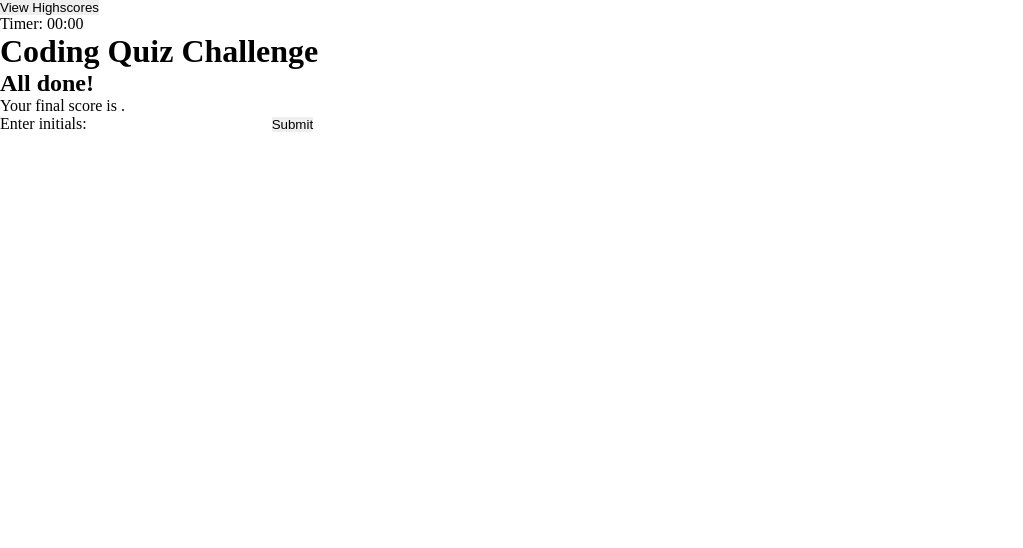
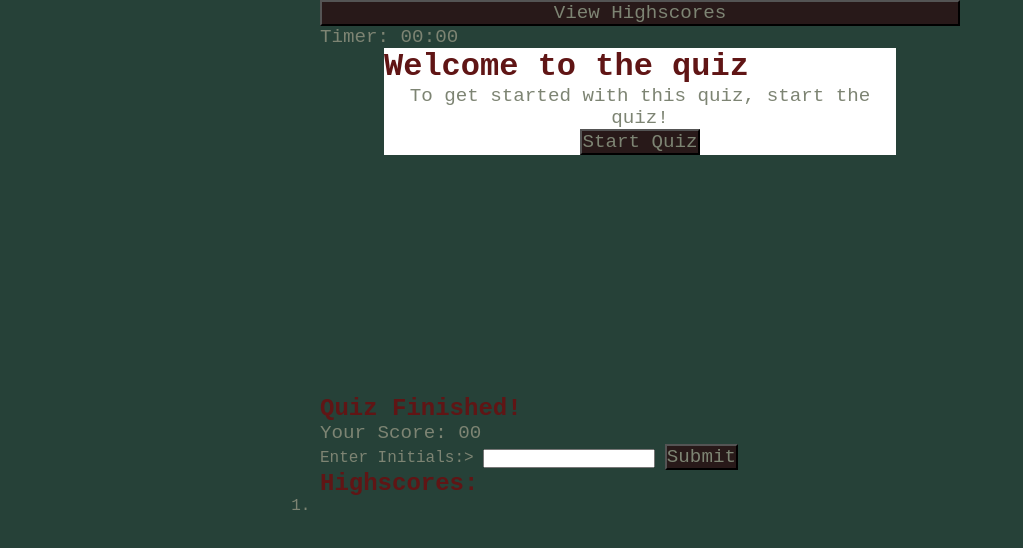
Before and after one commit to 01magdalenawild/04-code-maker, a plain HTML site: page index.html in a window 1280 px wide. Shown: the whole page, without its empty margins (0-1023 px from the left). Drawn offline with Linux system fonts and the light colour scheme.

Commit message:
added a clickable button

```diff
--- a/css/style.css
+++ b/css/style.css
@@ -4,11 +4,82 @@
     padding: 0;
     box-sizing: border-box;
 
-border: 1px red;
+/* elemenet for font*/
+font-family: 'Courier New', Courier, monospace;
+color: rgb(125, 132, 115);
+}
+body{
+background-color: rgb(69, 13, 13);
+overflow: hidden;
 }
 
+p{
 
+font-size: 1.2em;
+}
+
+button{
+    outline: none;
+    background-color: rgb(40, 25, 25);
+
+    font-size: 1.2em;
+    }
+h1,h2{
+    color: rgb(96, 21, 21);
+}
+/* outer-container portion*/
 
 .outer-container{
     padding: 10px;
+    height: 100vh;
+    display: flex;
+    flex-direction: column;
+    justify-content: start;
 }
+
+/* top-bar portion*/
+ .top-bar p{
+    float: right;
+ }
+
+ /*inner container portion*/
+.inner-container {
+    background: rgb(38, 65, 56);
+    height: 100%;
+    width: 50%;
+    margin:0 auto;
+    display: flex;
+    flex-direction: column;
+    justify-content: center;
+ }
+
+ /*header quiz intro portion*/
+ .quiz-Intro{
+    margin-bottom: 30vh;
+    margin-left: 10%;
+    margin-right: 10%;
+    background-color: white;
+ }
+ .quiz-Intro p{
+    text-align: center;
+ }
+ .quiz-Intro button{
+    display: block;
+    margin: 0 auto;
+ }
+
+ main{
+    display: block;
+ }
+
+.question-screen {
+   display: none;
+}
+
+.quiz-finish-screen{
+   display: none;
+}
+
+.highscore-scree{
+   display: block;
+}
--- a/index.html
+++ b/index.html
@@ -1,9 +1,10 @@
+<!DOCTYPE html>
 <html lang="en-us">
+
     <head>
-        <meta charset="UTF-8" />
-        <meta name="viewport" content="width=device-width, initial-scale=1.0" />
-        <meta http-equiv="X-UA-Compatible" content="ie=edge" />
-        <title>Coding Web Quiz</title>
+        <title>Code Quiz</title>
+        <meta charset="UTF-8"/>
+        <meta name="viewport" content="width=device-width, initial-scale=-1" />
         <link rel="stylesheet" href="css/reset.css" />
         <link rel="stylesheet" href="css/style.css">
     </head>
@@ -14,39 +15,58 @@
             the scores if they want to -->
         </div>
         <div class="outter container"></div>
-        <div class="top bar"></div>
+
+
+        <div class="top-bar"></div>
                 <button>  View Highscores </button>
-        <div>
-            <!-- span with your timer in it -->
-            <p>Timer: 00:00</p>
+                    <p>Timer: 00:00</p>
         </div>
 
-        <div class="wrapper">
+        <body class="inner-container">
             <div id="start-screen" class="start">
-                <h1>Coding Quiz Challenge</h1>
-                <!-- p tag with a little intro about the quiz -->
+                <header class="quiz-Intro">
+                <h1>Welcome to the quiz</h1>
+                <p>To get started with this quiz, start the quiz!</p>
+                    <button>Start Quiz</button>
+                </header>
+                <!-- start button -->
+                <main>
+            <section class="question-screen">
+                <h2>Question Here</h2>
+                <ul>
+                    <li><button>Answer 1</button></li>
+                    <li><button>Answer 1</button></li>
+                    <li><button>Answer 1</button></li>
+                    <li><button>Answer 1</button></li>
+                </ul>
+                </section>
 
-                <!-- start button -->
+    <section class="quiz-ending">
+            <h2>Quiz Finished!</h2>
+            <p>Your Score: 00</p>
+    <div>
+        <label for="">Enter Initials:</label>>
+        <input type="text">
+        <button>Submit</button>
+        </div>
+        </section>
+
+        <section class="highscores-screen">
+            <h2>Highscores:</h2>
+            <ol>
+                <li></li>
+
+            </ol>
+
+
+        </section>
+
+
+
+
+
+
+                </main>
             </div>
-
-            <div id="questions" class="hide">
-                <h2 id="question-title"></h2>
-                <div id="choices" class="choices"></div>
-            </div>
-
-            <div id="end-screen" class="hide">
-                <h2>All done!</h2>
-                <p>Your final score is <span id="final-score"></span>.</p>
-                <p>
-                    Enter initials: <input type="text" id="initials" max="3" />
-                    <button id="submit">Submit</button>
-                </p>
-            </div>
-
-            <div id="feedback" class="feedback hide"></div>
-        </div>
-
-        <script src="./assets/js/questions.js"></script>
-        <script src="./assets/js/logic.js"></script>
-    </body>
+        </body>
 </html>
```
